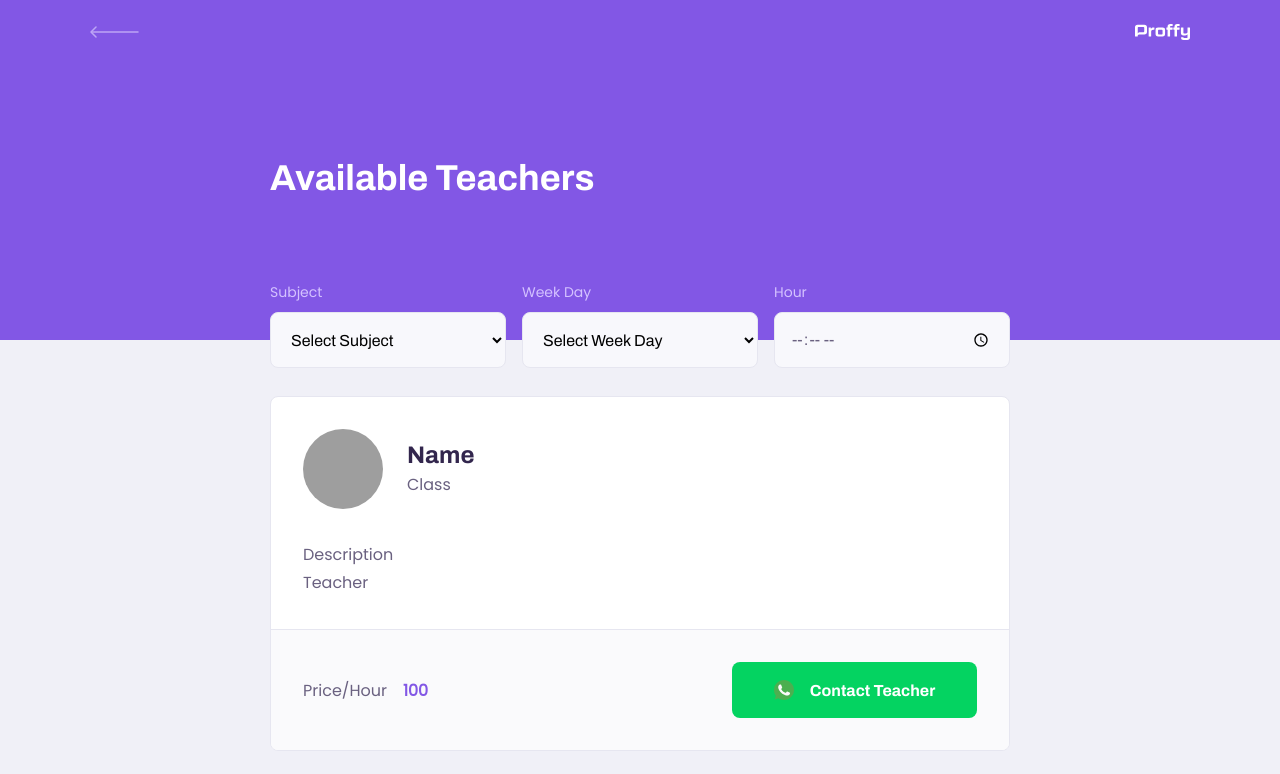
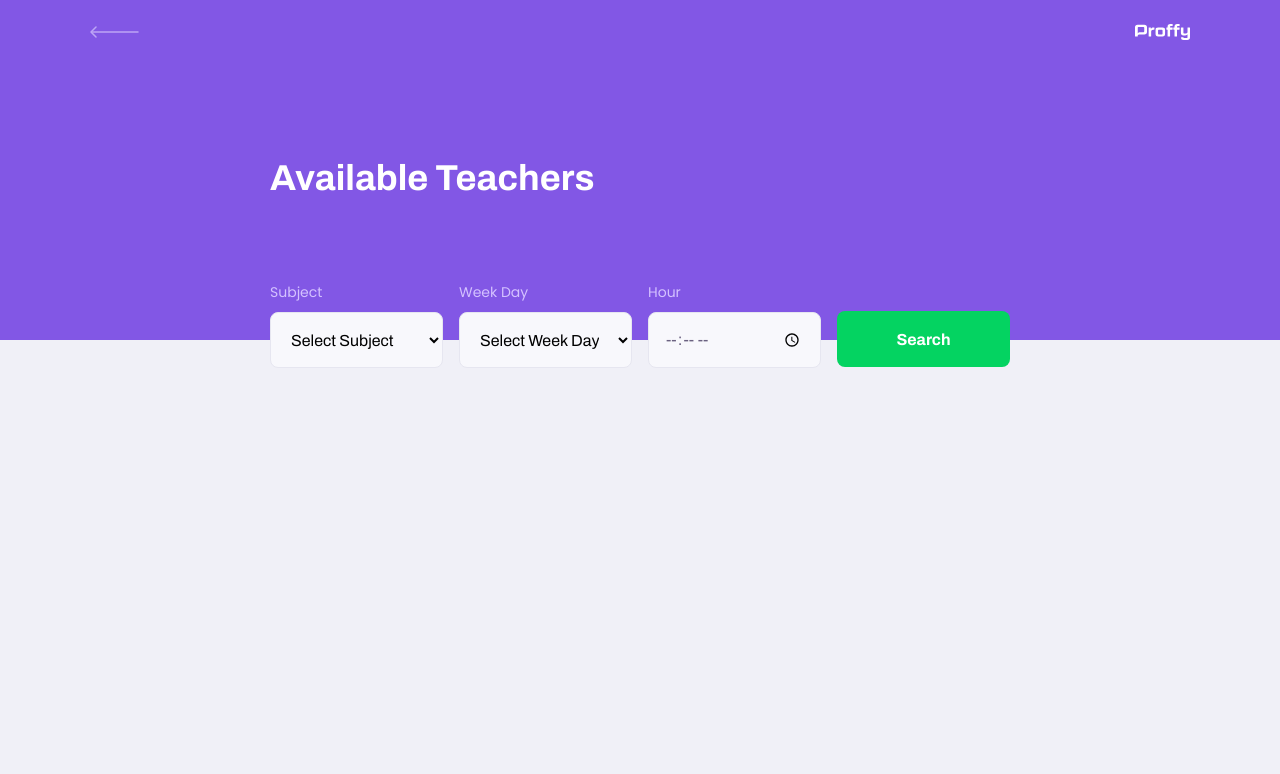
Before and after one commit to davidacmoreira/proffy, a React (Create React App) app in the folder web/: page /study in a window 1280 px wide. Shown: the top 774 px of the page. Built offline with nearby package versions, Linux system fonts and the light colour scheme; grey boxes are pictures that could not be loaded; the HTML template or start-up script is replaced by a standard one.

Commit message:
Add connection to server in TeacherList page

```diff
--- a/web/src/components/TeacherItem/index.tsx
+++ b/web/src/components/TeacherItem/index.tsx
@@ -3,34 +3,53 @@
 import whatsappIcon from '../../assets/images/icons/whatsapp.svg';
 
 import './styles.css';
+import api from '../../services/api';
 
-function TeacherItem() {
+export interface Teacher {
+  id: number;
+  avatar: string;
+  bio: string;
+  cost: number;
+  name: string;
+  subject: string;
+  whatsapp: string;
+}
+interface TeacherItemProps {
+  teacher: Teacher
+}
+
+const TeacherItem: React.FC<TeacherItemProps> = ({ teacher }) => {
+  function createNewConnection() {
+    api.post('connections', {
+      user_id: teacher.id
+    });
+  }
+
   return (
     <article className="teacher-item">
       <header>
-        <img src="https://avatars0.githubusercontent.com/u/64630240?s=460&u=2a159f04d3188f066078b9a439ccdb9d8dc09703&v=4" alt="Name" />
+        <img src={teacher.avatar} alt="Name" />
         <div>
-          <strong>Name</strong>
-          <span>Class</span>
+          <strong>{teacher.name}</strong>
+          <span>{teacher.subject}</span>
         </div>
       </header>
 
-      <p>
-        Description
-        <br />
-        Teacher
-        <br />
-      </p>
+      <p>{teacher.bio}</p>
 
       <footer>
         <p>
           Price/Hour
-          <strong>100</strong>
+          <strong>{teacher.cost}</strong>
         </p>
-        <button type="button">
+        <a
+          href={`https://wa.me/${teacher.whatsapp}`}
+          onClick={createNewConnection}
+          target="_black"
+        >
           <img src={whatsappIcon} alt="Contact Teacher" />
           Contact Teacher
-        </button>
+        </a>
       </footer>
     </article>
   )
--- a/web/src/components/TeacherItem/styles.css
+++ b/web/src/components/TeacherItem/styles.css
@@ -45,7 +45,6 @@
   background: var(--color-box-footer);
   border-top: 1px solid var(--color-line-in-white);
   margin-top: 3.2rem;
-
   display: flex;
   align-items: center;
   justify-content: space-between;
@@ -57,7 +56,7 @@
   display: block;
 }
 
-.teacher-item footer button {
+.teacher-item footer a {
   width: 20rem;
   height: 5.6rem;
   background: var(--color-secondary);
@@ -69,8 +68,8 @@
   display: flex;
   align-items: center;
   justify-content: space-evenly;
-
   transition: 0.2s;
+  text-decoration: none;
 }
 
 .teacher-item footer button:hover {
--- a/web/src/pages/TeacherList/index.tsx
+++ b/web/src/pages/TeacherList/index.tsx
@@ -1,20 +1,44 @@
-import React from 'react';
+import React, { useState, FormEvent } from 'react';
 
 import PageHeader from '../../components/PageHeader';
-import TeacherItem from '../../components/TeacherItem';
+import TeacherItem, { Teacher } from '../../components/TeacherItem';
 import Input from '../../components/Input';
 import Select from '../../components/Select';
+
+import api from '../../services/api';
 
 import './styles.css';
 
 function TeacherList() {
+  const [teachers, setTeaches] = useState([]);
+
+  const [subject, setSubject] = useState('');
+  const [week_day, setweekDay] = useState('');
+  const [time, setTime] = useState('');
+
+  async function searchTeachers(e: FormEvent) {
+    e.preventDefault();
+
+    const response = await api.get('classes', {
+      params: {
+        subject,
+        week_day,
+        time
+      }
+    });
+
+    setTeaches(response.data);
+  }
+
   return (
     <div id="page-teacher-list" className="container">
       <PageHeader title="Available Teachers">
-        <form id="search-teachers">
+        <form id="search-teachers" onSubmit={searchTeachers}>
           <Select
             name="subject"
             label="Subject"
+            value={subject}
+            onChange={(e) => { setSubject(e.target.value) }}
             options={[
               { value: 'Science', label: 'Science' },
               { value: 'English', label: 'English' },
@@ -24,6 +48,8 @@
           <Select
             name="week_day"
             label="Week Day"
+            value={week_day}
+            onChange={(e) => { setweekDay(e.target.value) }}
             options={[
               { value: '0', label: 'Sunday' },
               { value: '1', label: 'Monday' },
@@ -34,14 +60,24 @@
               { value: '6', label: 'Saturday' }
             ]}
           />
-          <Input type="time" name="time" label="Hour" />
+          <Input
+            type="time"
+            name="time"
+            label="Hour"
+            value={time}
+            onChange={(e) => { setTime(e.target.value) }}
+          />
+
+          <button type="submit">
+            Search
+          </button>
         </form>
       </PageHeader>
 
       <main>
-        <TeacherItem />
-        <TeacherItem />
-        <TeacherItem />
+        {teachers.map((teacher: Teacher) => {
+          return <TeacherItem key={teacher.id} teacher={teacher} />;
+        })}
       </main>
     </div>
   )
--- a/web/src/pages/TeacherList/styles.css
+++ b/web/src/pages/TeacherList/styles.css
@@ -11,39 +11,25 @@
   color: var(--color-text-in-primary);
 }
 
-#search-teachers .input-block {
-  position: relative;
+#search-teachers button {
+  width: 100%;
+  height: 5.6rem;
+  background: var(--color-secondary);
+  color: var(--color-button-text);
+  border: 0;
+  border-radius: 0.8rem;
+  cursor: pointer;
+  font: 700 1.6rem Archivo;
+  display: flex;
+  align-items: center;
+  justify-content: center;
+  text-decoration: none;
+  transition: background-color 0.2s;
+  margin-top: 3.2rem;
 }
 
-#search-teachers .input-block + .input-block {
-  margin-top: 1.4rem;
-}
-
-#search-teachers .input-block label {
-  font-size: 1.4rem;
-}
-
-#search-teachers .input-block input {
-  width: 100%;
-  height: 5.6rem;
-  margin-top: 0.8rem;
-  border-radius: 0.8rem;
-  background: var(--color-input-background);
-  border: 1px solid var(--color-line-in-white);
-  outline: none;
-  padding: 0 1.6rem;
-  font: 1.6rem Archivo;
-}
-
-#search-teachers .input-block:focus-within::after {
-  width: calc(100% - 3.2rem);
-  height: 2px;
-  content: '';
-  background: var(--color-primary-light);
-  position: absolute;
-  left: 1.6rem;
-  right: 1.6rem;
-  bottom: 0;
+#search-teachers button:hover {
+  background: var(--color-secondary-dark);
 }
 
 #page-teacher-list main {
@@ -58,7 +44,7 @@
 
   #search-teachers {
     display: grid;
-    grid-template-columns: repeat(3, 1fr);
+    grid-template-columns: repeat(4, 1fr);
     column-gap: 16px;
     position: absolute;
     bottom: -28px;
@@ -74,4 +60,9 @@
     max-width: 740px;
     margin: 0 auto;
   }
+
+  #teacher-list header,
+  #teacher-list footer {
+    padding: 3.2rem;
+  }
 }
```
